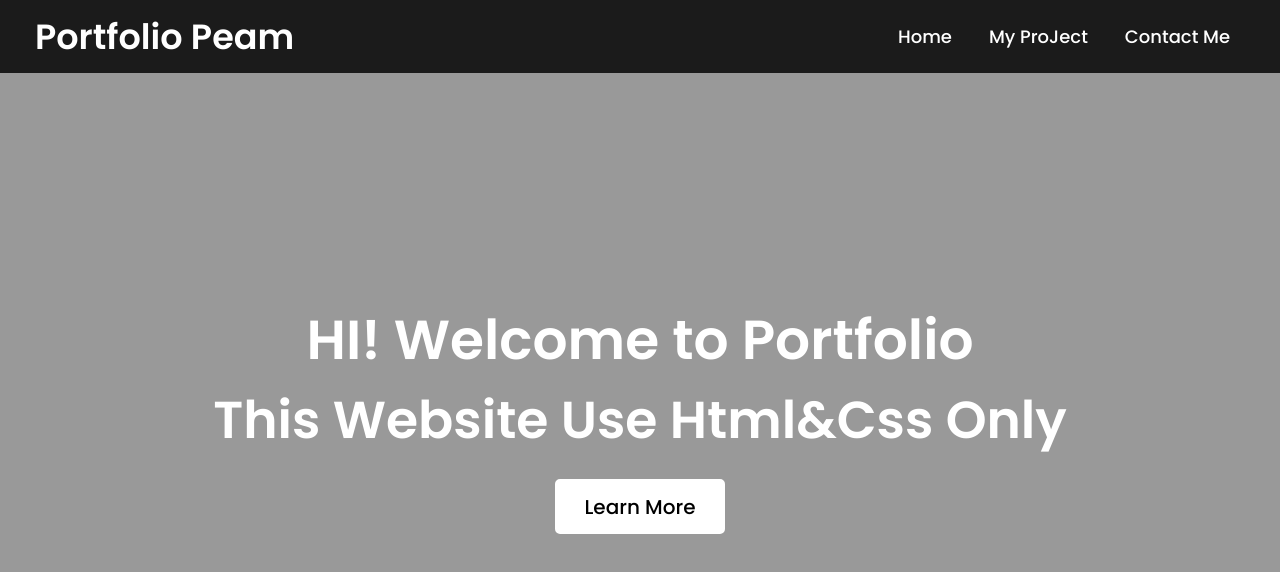
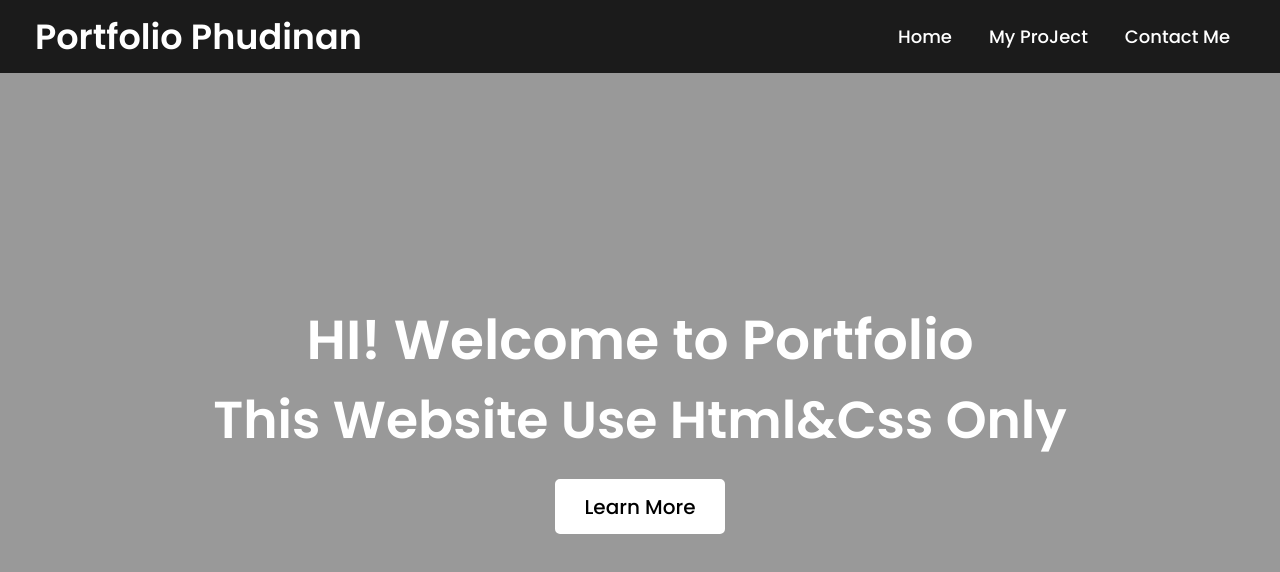
Before and after one commit to koon1235/MyFirstPorjectforPort-Port, a plain HTML site: page index.html in a window 1280 px wide. Drawn offline with Linux system fonts and the light colour scheme.

Commit message:
changename

```diff
--- a/index.html
+++ b/index.html
@@ -3,7 +3,7 @@
   <head>
     <meta charset="UTF-8">
     <meta name="viewport" content="width=device-width, initial-scale=1.0">
-    <title> Portfolio Peam</title>
+    <title> Portfolio Phudinan</title>
     <link rel="stylesheet" href="style.css">
     <link rel="stylesheet" href="https://cdnjs.cloudflare.com/ajax/libs/font-awesome/5.15.2/css/all.min.css"/>
    </head>
@@ -11,7 +11,7 @@
   <nav>
     <div class="menu">
       <div class="logo">
-        <a href="#">Portfolio Peam</a>
+        <a href="#">Portfolio Phudinan</a>
       </div>
       <ul>
         <li><a href="#">Home</a></li>
```
